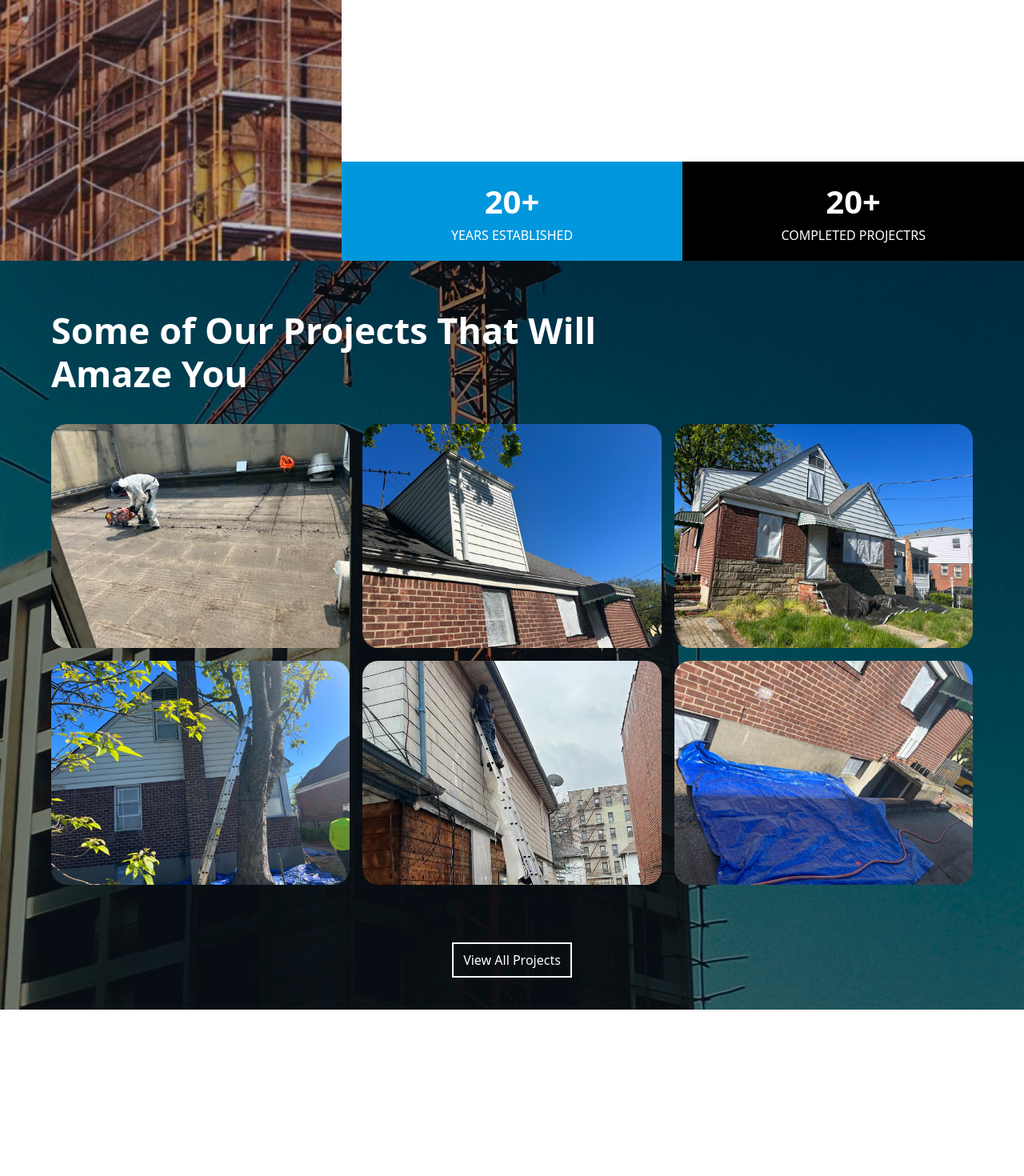
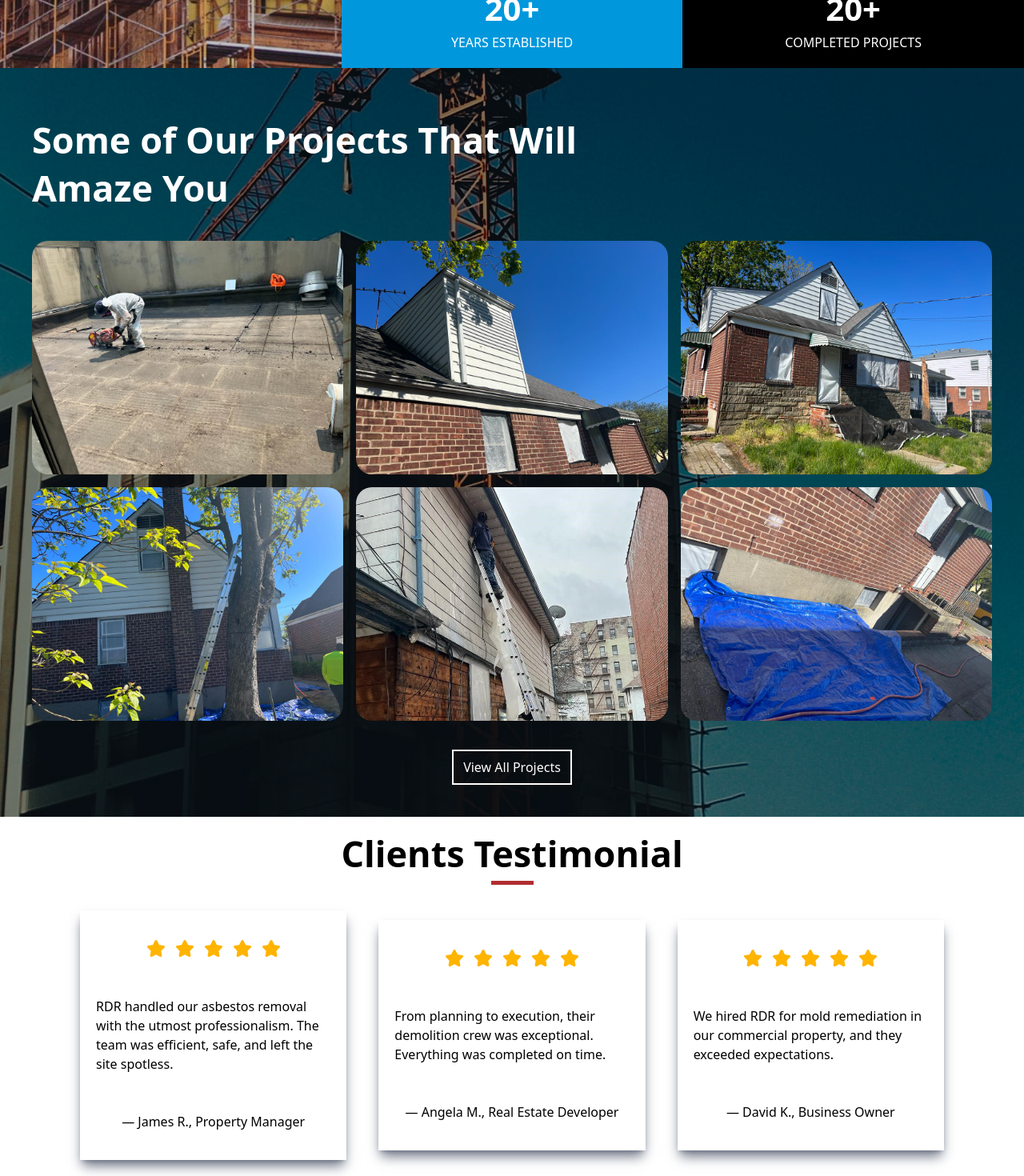
Before and after one commit to Davetechinnovation/RDR, a Next.js app: page /Home in a window 1280 px wide. Shown: the part 1235-2705 px from the top of the page at 80% size. Before the commit the page ends 2497 px from the top, so only its background shows below. Built offline with nearby package versions, Linux system fonts and the light colour scheme.

Commit message:
responsive-refactor: enhance responsiveness and add client testimonials
- Adjust Navbar component to be hidden on larger screens
- Optimize Home page layout for different screen sizes
- Introduce client testimonials section with stars rating
- Refine typography and spacing for improved readability

```diff
--- a/src/app/Home/page.tsx
+++ b/src/app/Home/page.tsx
@@ -1,32 +1,33 @@
+import { Star } from "lucide-react";
 import React from "react";
 
 function page() {
   return (
     <div>
-      <div className="relative">
+      <div className="relative h-full ">
         <img
           src="/rdr.webp"
           alt=""
-          className="brightness-40 sm:h-auto h-[375px] object-cover "
+          className="brightness-40 md:h-auto h-[375px] object-cover "
         />
 
-        <div className="absolute top-1/2 -translate-y-1/2 sm:left-16 left-4 text-white ">
-          <h2 className="font-bold sm:text-[58px] text-[24px] font-[Rubik] max-w-[287px] sm:max-w-[830px] sm:leading-[68px] ">
+        <div className="absolute top-1/2 -translate-y-1/2 lg:left-16 sm:left-8 px-4 text-white ">
+          <h2 className="font-bold lg:text-[58px] md:text-[45px] sm:text-[32px] text-[28px] font-[Rubik] max-w-[830px] lg:leading-[68px] ">
             Your Trusted Partner in Construction & Remediation
           </h2>
-          <p className="sm:text-[22px] text-[13px] max-w-[287px] sm:max-w-[722px] sm:py-5 py-2 ">
+          <p className="lg:text-[22px] md:text-[20px] sm:text-[17px] text-[15px] max-w-[722px] sm:py-5 py-2 ">
             At RDR General Construction, we combine expertise, precision, and
             integrity to deliver projects that stand the test of time from
             asbestos and lead abatement to demolition and full-scale
             construction.
           </p>
-          <button className=" mt-3 bg-[#B12D31] sm:px-5 px-3 sm:py-3 py-2 rounded-[2px] hover:scale-105 hover:bg-[#b12d31ea] duration-300 transition-all text-white cursor-pointer ">
+          <button className=" text-[13px] sm:text-[16px] mt-3 bg-[#B12D31] sm:px-5 px-3 sm:py-3 py-2 rounded-[2px] hover:scale-105 hover:bg-[#b12d31ea] duration-300 transition-all text-white cursor-pointer ">
             Start A Project
           </button>
         </div>
       </div>
 
-      <div className="sm:flex md:h-[100vh] ">
+      <div className="sm:flex  ">
         <div>
           <img
             src="/Rectangle.png"
@@ -35,8 +36,8 @@ function page() {
           />
         </div>
         <div className="flex flex-col justify-between  ">
-          <div className="sm:px-20 px-3 ">
-            <h2 className="sm:text-[40px] text-[23px]  font-bold max-w-[683px] sm:leading-[53px] py-5 ">
+          <div className="lg:px-20  px-4 ">
+            <h2 className="md:text-[40px] sm:text-[32px] text-[23px]  font-bold max-w-[683px] sm:leading-[53px] py-5 ">
               Building with Excellence, Integrity{" "}
               <span
                 className="border-b-4
@@ -48,7 +49,7 @@ function page() {
               Experience
             </h2>
 
-            <div className="sm:flex gap-5 py-3 ">
+            <div className="sm:flex md:gap-5 sm:gap-2 md:py-3 text-[14px] md:text-[16px] ">
               <p className="text-[#666666] flex flex-col gap-5 max-w-[350px] ">
                 <span>
                   RDR General Construction is a trusted name in development,
@@ -61,64 +62,59 @@ function page() {
                 </span>
               </p>
 
-              <p className="text-[#666666] max-w-[350px] flex flex-col sm:gap-16 gap-5 items-start pt-5 ">
+              <p className="text-[#666666] max-w-[350px] flex flex-col sm:gap-16 gap-5 items-start pt-5 sm:pt-0 ">
                 <span>
                   From asbestos and lead abatement to mold remediation,
                   demolition, and full-scale construction projects, our team is
                   committed to completing every project with precision and care.
                 </span>
 
-                <button className="border-2 border-[#B12D31] my-3 px-4 py-[6px] text-black uppercase text-[14px] font-semibold ">
+                <button className="border-2 border-[#B12D31] mb-3 px-4 sm:py-[6px] py-[4px] text-black uppercase text-[14px] font-semibold ">
                   Learn more
                 </button>
               </p>
             </div>
           </div>
 
-          <div className="sm:flex ">
+          <div className="sm:flex sm:pt-8 ">
             <p className="bg-[#0097DC] p-5 flex flex-col text-white text-center w-full ">
-              <span className="text-[40px] font-bold  ">20+</span>{" "}
-              <span>YEARS ESTABLISHED</span>
+              <span className="md:text-[40px] sm:text-[35px] text-[20px] font-bold  ">
+                20+
+              </span>{" "}
+              <span className="text-[14px] md:text-[16px] sm:text-[15px] ">
+                YEARS ESTABLISHED
+              </span>
             </p>
 
             <p className="bg-black p-5 flex flex-col text-white text-center w-full">
-              <span className="text-[40px] font-bold  ">20+</span>{" "}
-              <span>COMPLETED PROJECTRS</span>
+              <span className="md:text-[40px] sm:text-[35px] text-[25px] font-bold  ">
+                20+
+              </span>{" "}
+              <span className="text-[14px] md:text-[16px] sm:text-[15px] ">
+                COMPLETED PROJECTS
+              </span>
             </p>
           </div>
         </div>
       </div>
 
       <div
-        className="relative py-10"
+        className="relative py-10 "
         style={{
           backgroundImage: "url('/bg.jpg')",
           backgroundSize: "cover",
           backgroundPosition: "center",
         }}
       >
-        {/* The dark overlay */}
         <div className="absolute inset-0 bg-black/50"></div>
 
-        {/* The content, which sits on top of the overlay */}
-        <div className="relative z-10 w-full flex justify-center items-center px-4">
-          <div className="w-full max-w-6xl">
-            {" "}
-            {/* Added a max-width container for better control on large screens */}
-            <h2 className="sm:text-[45px] text-3xl max-w-[750px] py-5 text-white font-semibold text-center sm:text-left">
+        <div className="relative z-10 w-full flex justify-center items-center px-2 sm:px-10">
+          <div className="w-full max-w-6x">
+            <h2 className="md:text-[45px] sm:text-[35px] text-2xl max-w-[750px] py-5 text-white font-semibold text-center sm:text-left">
               Some of Our Projects That Will Amaze You
             </h2>
             {/* THIS IS THE CORRECTED CONTAINER FOR THE IMAGES */}
-            <div
-              className="flex sm:grid sm:grid-cols-3 overflow-x-auto flex-nowrap gap-4 py-4
-        snap-x snap-mandatory
-        scroll-smooth
-      "
-            >
-              {/*
-          Now we map over an array, which is cleaner.
-          Each child item needs to be told NOT to shrink and have a specific width on mobile.
-        */}
+            <div className="flex sm:grid sm:grid-cols-3 overflow-x-auto flex-nowrap gap-4 py-4 snap-x snap-mandatory scroll-smooth">
               {[
                 "/img1.jpg",
                 "/img2.jpg",
@@ -129,22 +125,17 @@ function page() {
               ].map((src, index) => (
                 <div
                   key={index}
-                  className="
-              flex-shrink-0  /* CRITICAL: Prevents items from shrinking */
-              w-10/12       /* Mobile: Each item is 10/12 of the screen width */
-              sm:w-full     /* Desktop: Item width is controlled by the grid */
-              snap-center   /* Bonus: Center the item when scrolling stops */
-            "
+                  className="flex-shrink-0 w-9/12  sm:w-full snap-center "
                 >
                   <img
                     src={src}
                     alt={`Project image ${index + 1}`}
-                    className="w-full h-full object-cover rounded-[20px]"
+                    className="w-full h-full object-cover rounded-[10px] sm:rounded-[20px]"
                   />
                 </div>
               ))}
             </div>
-            <div className="flex justify-center pt-14">
+            <div className="flex justify-center pt-5">
               <button className="text-white border-2 border-white cursor-pointer py-2 px-3 hover:bg-white hover:text-black transition-all duration-300">
                 View All Projects
               </button>
@@ -152,6 +143,66 @@ function page() {
           </div>
         </div>
       </div>
+
+      <div>
+        <h2 className="sm:text-[45px] text-[30px] font-bold flex flex-col  text-center justify-center items-center my-3 ">
+          Clients Testimonial{" "}
+          <span className="w-[53px] bg-[#B12D31] p-[2.5px]  "></span>{" "}
+        </h2>
+        <div className="grid grid-cols-1 lg:grid-cols-3 sm:grid-cols-2 justify-center items-center py-5 sm:gap-10 gap-5 md:px-25 sm:px-10 px-3">
+          <div className="shadow-lg shadow-gray-500 px-5 py-2 flex flex-col justify-center items-center ">
+            <div className="flex gap-3 pt-7">
+              <Star className="w-6 h-6" fill="#FFB400" stroke="#FFB400" />
+              <Star className="w-6 h-6" fill="#FFB400" stroke="#FFB400" />
+              <Star className="w-6 h-6" fill="#FFB400" stroke="#FFB400" />
+              <Star className="w-6 h-6" fill="#FFB400" stroke="#FFB400" />
+              <Star className="w-6 h-6" fill="#FFB400" stroke="#FFB400" />
+            </div>
+
+            <p className="flex justify-center items-center  py-12  ">
+              RDR handled our asbestos removal with the utmost professionalism.
+              The team was efficient, safe, and left the site spotless.
+            </p>
+            <p className="font-medium pb-7 ">— James R., Property Manager</p>
+          </div>
+
+          <div className="shadow-lg shadow-gray-500 px-5 py-2 flex flex-col justify-center items-center ">
+            <div className="flex gap-3 pt-7 ">
+              <Star className="w-6 h-6" fill="#FFB400" stroke="#FFB400" />
+              <Star className="w-6 h-6" fill="#FFB400" stroke="#FFB400" />
+              <Star className="w-6 h-6" fill="#FFB400" stroke="#FFB400" />
+              <Star className="w-6 h-6" fill="#FFB400" stroke="#FFB400" />
+              <Star className="w-6 h-6" fill="#FFB400" stroke="#FFB400" />
+            </div>
+
+            <p className="flex justify-center items-center  py-12  ">
+              From planning to execution, their demolition crew was exceptional.
+              Everything was completed on time.
+            </p>
+            <p className="font-medium pb-7 ">— Angela M., Real Estate Developer</p>
+          </div>
+
+          <div className="shadow-lg shadow-gray-500 px-5 py-2 flex flex-col justify-center items-center ">
+            <div className="flex gap-3 pt-7 ">
+              <Star className="w-6 h-6" fill="#FFB400" stroke="#FFB400" />
+              <Star className="w-6 h-6" fill="#FFB400" stroke="#FFB400" />
+              <Star className="w-6 h-6" fill="#FFB400" stroke="#FFB400" />
+              <Star className="w-6 h-6" fill="#FFB400" stroke="#FFB400" />
+              <Star className="w-6 h-6" fill="#FFB400" stroke="#FFB400" />
+            </div>
+
+            <p className="flex justify-center items-center  py-12 ">
+              We hired RDR for mold remediation in our commercial property, and
+              they exceeded expectations.
+            </p>
+            <p className="font-medium pb-7 ">— David K., Business Owner</p>
+          </div>
+        </div>
+      </div>
+
+      <div>
+
+      </div>
     </div>
   );
 }
```
Also changed, not shown: src/app/Components/Navbar.tsx (+4 -4 lines), public/joined.png (added).
